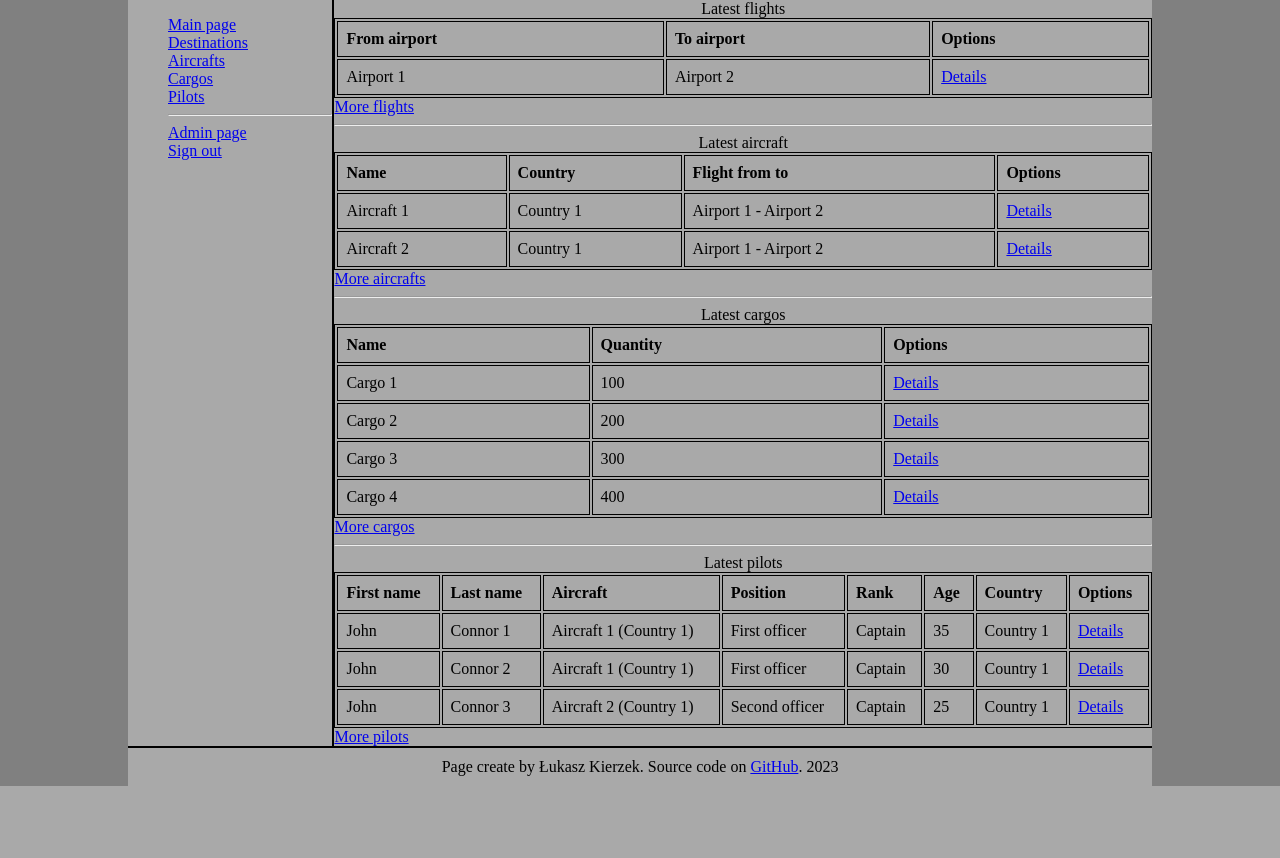
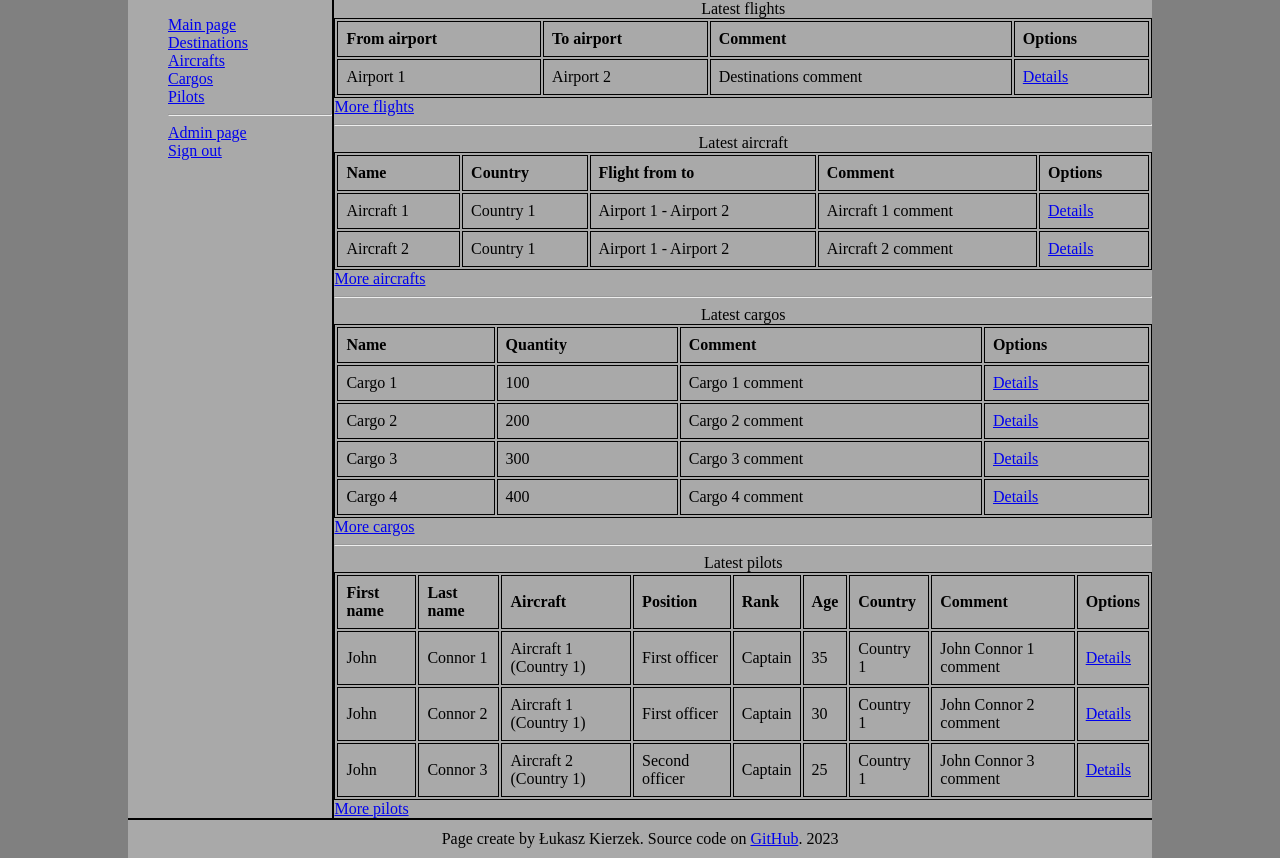
Before and after one commit to lukaskierzek/cargo_app, a Django app: page /airlift/ in a window 1280 px wide. Shown: the part 60-918 px from the top of the page. Before the commit the page ends 846 px from the top, so only its background shows below. Run offline with Django 4.2, Linux system fonts and the light colour scheme; the visitor is signed in with stand-in values (Sample User, id 1); data comes from the database, SQL or seed files in the repository.

Commit message:
Add comment field to table and change colspan

```diff
--- a/airlift/templates/airlift/aircrafts_list_table_content.html
+++ b/airlift/templates/airlift/aircrafts_list_table_content.html
@@ -3,6 +3,7 @@
     <th>Name</th>
     <th>Country</th>
     <th>Flight from to</th>
+    <th>Comment</th>
     <th>Options</th>
   </tr>
 </thead>
@@ -12,11 +13,12 @@
       <td>{{ aircraft.name }}</td>
       <td>{{ aircraft.country }}</td>
       <td>{{ aircraft.destination }}</td>
+      <td>{{ aircraft.comment }}</td>
       <td><a href="{{ aircraft.get_absolute_url }}"> Details</a></td>
     </tr>
   {% empty %}
     <tr>
-      <td colspan="4">Sorry, there are no aircrafts!</td>
+      <td colspan="5">Sorry, there are no aircrafts!</td>
     </tr>
   {% endfor %}
 </tbody>
--- a/airlift/templates/airlift/cargos_list_table_content.html
+++ b/airlift/templates/airlift/cargos_list_table_content.html
@@ -2,6 +2,7 @@
   <tr>
     <th>Name</th>
     <th>Quantity</th>
+    <th>Comment</th>
     <th>Options</th>
   </tr>
 </thead>
@@ -10,11 +11,12 @@
     <tr>
       <td>{{ cargo.name }}</td>
       <td>{{ cargo.quantity }}</td>
+      <td>{{ cargo.comment }}</td>
       <td><a href="{{ cargo.get_absolute_url }}"> Details</a></td>
     </tr>
   {% empty %}
     <tr>
-      <td colspan="3">Sorry, there are no cargos!</td>
+      <td colspan="4">Sorry, there are no cargos!</td>
     </tr>
   {% endfor %}
 </tbody>
--- a/airlift/templates/airlift/destinations_list_table_content.html
+++ b/airlift/templates/airlift/destinations_list_table_content.html
@@ -2,6 +2,7 @@
   <tr>
     <th>From airport</th>
     <th>To airport</th>
+    <th>Comment</th>
     <th>Options</th>
   </tr>
 </thead>
@@ -10,11 +11,12 @@
     <tr>
       <td>{{ flight.from_airport }}</td>
       <td>{{ flight.to_airport }}</td>
+      <td>{{ flight.comment }}</td>
       <td><a href="{{ flight.get_absolute_url }}"> Details</a></td>
     </tr>
   {% empty %}
     <tr>
-      <td colspan="3">Sorry, there are no destinations!</td>
+      <td colspan="4">Sorry, there are no destinations!</td>
     </tr>
   {% endfor %}
 </tbody>
--- a/airlift/templates/airlift/pilots_list_table_content.html
+++ b/airlift/templates/airlift/pilots_list_table_content.html
@@ -7,6 +7,7 @@
     <th>Rank</th>
     <th>Age</th>
     <th>Country</th>
+    <th>Comment</th>
     <th>Options</th>
   </tr>
 </thead>
@@ -20,11 +21,12 @@
       <td>{{ pilot.pilotsinformations.rank }}</td>
       <td>{{ pilot.pilotsinformations.age }}</td>
       <td>{{ pilot.pilotsinformations.country }}</td>
+      <td>{{ pilot.pilotsinformations.comment }}</td>
       <td><a href="{{ pilot.get_absolute_url }}"> Details</a></td>
     </tr>
   {% empty %}
     <tr>
-      <td colspan="8">Sorry, there are no pilots!</td>
+      <td colspan="9">Sorry, there are no pilots!</td>
     </tr>
   {% endfor %}
 </tbody>
```
